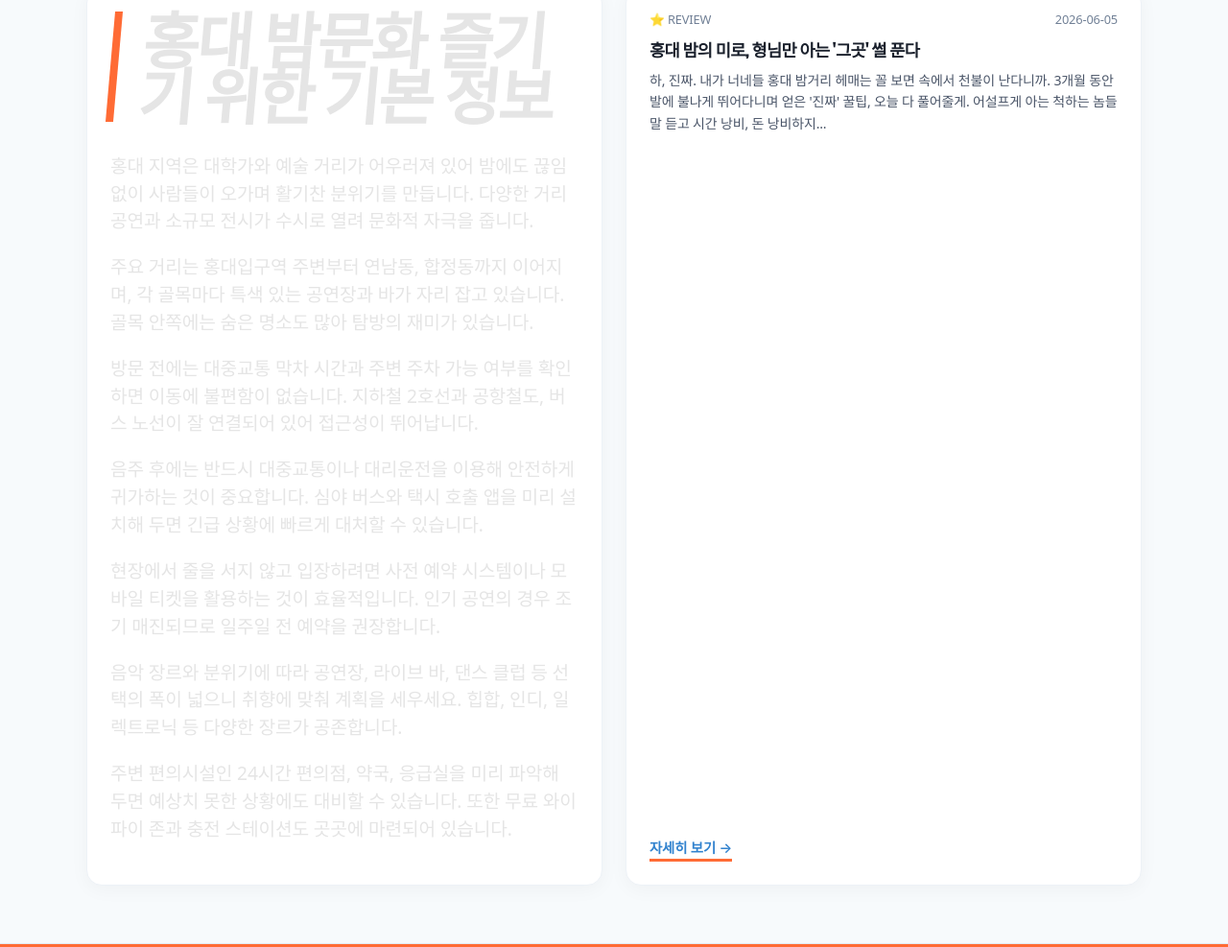
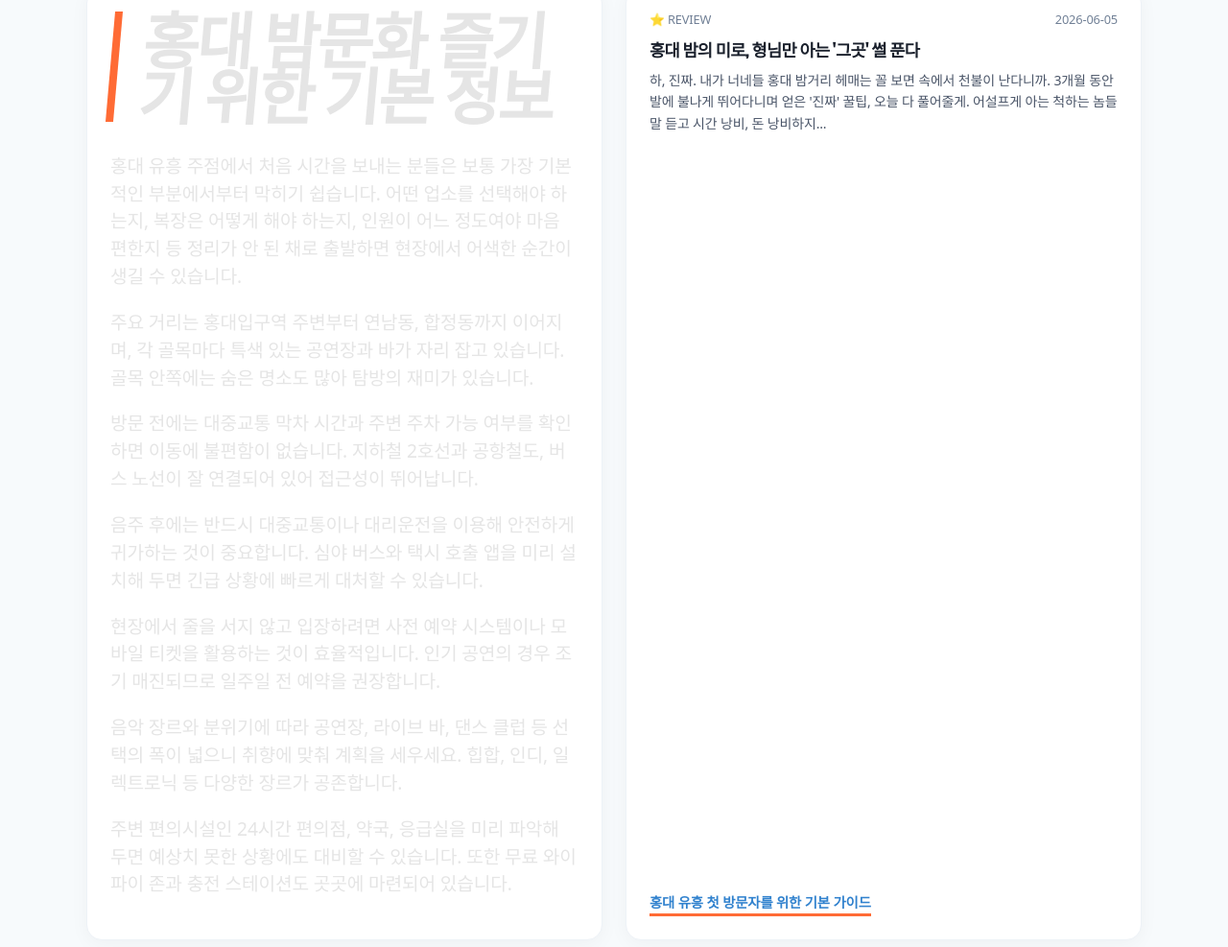
Before and after one commit to cosmos0111-cmyk/bp-t3b05-hd-night-tip, a plain HTML site: page index.html in a window 1280 px wide. Shown: the part 2905-3892 px from the top of the page at 96% size. Drawn offline with Linux system fonts and the light colour scheme.

Commit message:
deploy: garbage-free snapshot 2026-09-02T14:58:06.363Z

```diff
--- a/index.html
+++ b/index.html
@@ -547,7 +547,7 @@
 
  <article class="recent-post-card" style="background:#ffffff;border-radius:16px;padding:24px;box-shadow:0 4px 20px rgba(0,0,0,0.04);border:1px solid #edf2f7;transition:transform 0.3s ease,box-shadow 0.3s ease;display:flex;flex-direction:column;justify-content:space-between;min-height:220px" onmouseover="this.style.transform='translateY(-5px)';this.style.boxShadow='0 12px 24px rgba(0,0,0,0.08)'" onmouseout="this.style.transform='none';this.style.boxShadow='0 4px 20px rgba(0,0,0,0.04)'">
 <h2>홍대 밤문화 즐기기 위한 기본 정보</h2>
-<p>홍대 지역은 대학가와 예술 거리가 어우러져 있어 밤에도 끊임없이 사람들이 오가며 활기찬 분위기를 만듭니다. 다양한 거리 공연과 소규모 전시가 수시로 열려 문화적 자극을 줍니다.</p>
+<p>홍대 유흥 주점에서 처음 시간을 보내는 분들은 보통 가장 기본적인 부분에서부터 막히기 쉽습니다. 어떤 업소를 선택해야 하는지, 복장은 어떻게 해야 하는지, 인원이 어느 정도여야 마음 편한지 등 정리가 안 된 채로 출발하면 현장에서 어색한 순간이 생길 수 있습니다.</p>
 <p>주요 거리는 홍대입구역 주변부터 연남동, 합정동까지 이어지며, 각 골목마다 특색 있는 공연장과 바가 자리 잡고 있습니다. 골목 안쪽에는 숨은 명소도 많아 탐방의 재미가 있습니다.</p>
 <p>방문 전에는 대중교통 막차 시간과 주변 주차 가능 여부를 확인하면 이동에 불편함이 없습니다. 지하철 2호선과 공항철도, 버스 노선이 잘 연결되어 있어 접근성이 뛰어납니다.</p>
 <p>음주 후에는 반드시 대중교통이나 대리운전을 이용해 안전하게 귀가하는 것이 중요합니다. 심야 버스와 택시 호출 앱을 미리 설치해 두면 긴급 상황에 빠르게 대처할 수 있습니다.</p>
@@ -570,7 +570,7 @@
  <h4 style="font-size:1.1rem;font-weight:700;color:#1a202c;margin-bottom:8px;line-height:1.4">홍대 밤의 미로, 형님만 아는 &#39;그곳&#39; 썰 푼다</h4>
  <p style="font-size:0.875rem;color:#4a5568;line-height:1.6;margin-bottom:16px;display:-webkit-box;-webkit-line-clamp:3;-webkit-box-orient:vertical;overflow:hidden;text-overflow:ellipsis">하, 진짜. 내가 너네들 홍대 밤거리 헤매는 꼴 보면 속에서 천불이 난다니까. 3개월 동안 발에 불나게 뛰어다니며 얻은 '진짜' 꿀팁, 오늘 다 풀어줄게. 어설프게 아는 척하는 놈들 말 듣고 시간 낭비, 돈 낭비하지...</p>
  </div>
- <a href="posts/review-001.html" style="align-self:flex-start;text-decoration:none;color:#3182ce;font-size:0.9rem;font-weight:600;transition:color 0.2s" onmouseover="this.style.color='#2b6cb0'" onmouseout="this.style.color='#3182ce'">자세히 보기 →</a>
+ <a href="posts/review-001.html" style="align-self:flex-start;text-decoration:none;color:#3182ce;font-size:0.9rem;font-weight:600;transition:color 0.2s" onmouseover="this.style.color='#2b6cb0'" onmouseout="this.style.color='#3182ce'">홍대 유흥 첫 방문자를 위한 기본 가이드</a>
  </article>
 
  </div>
```
